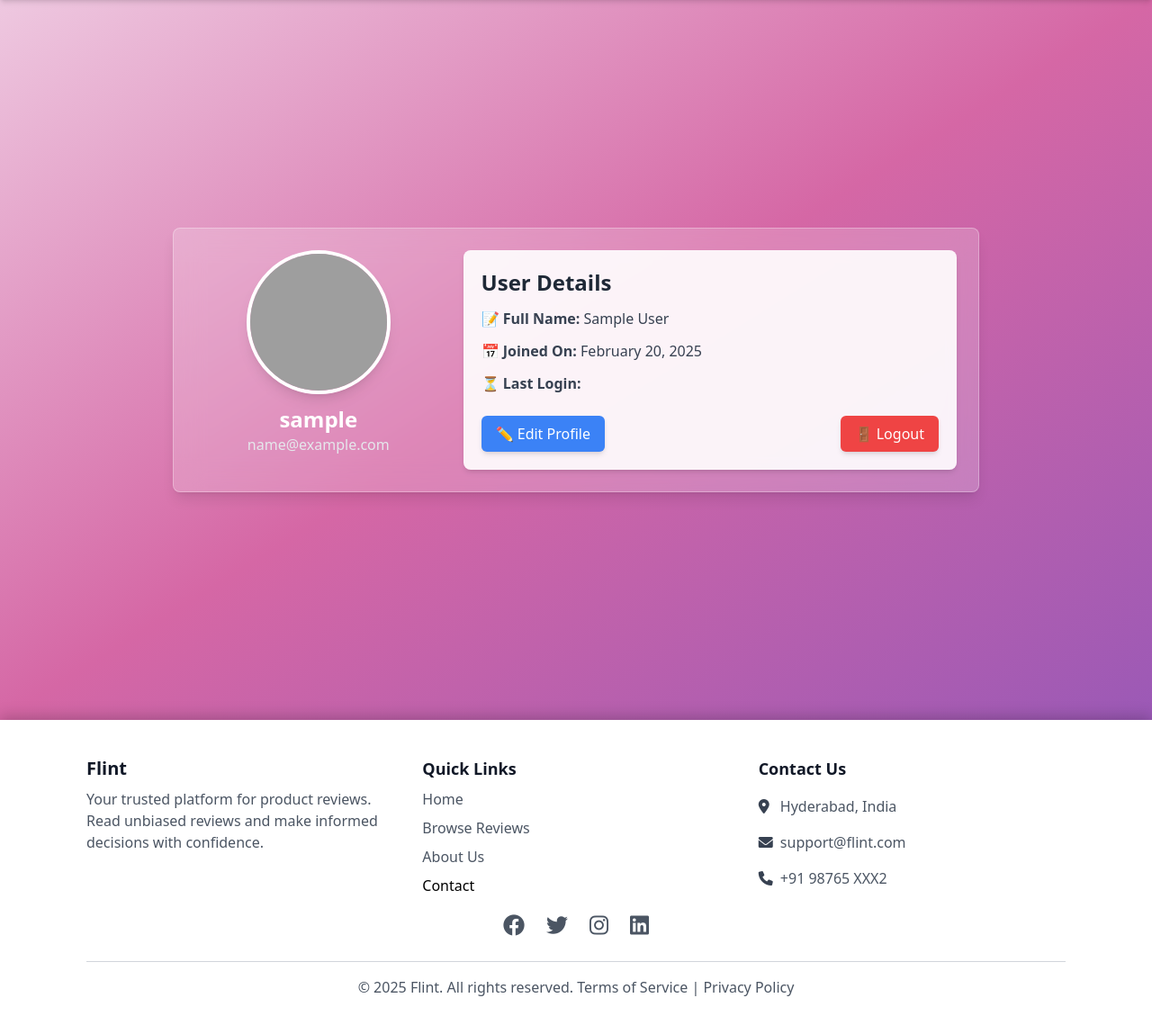
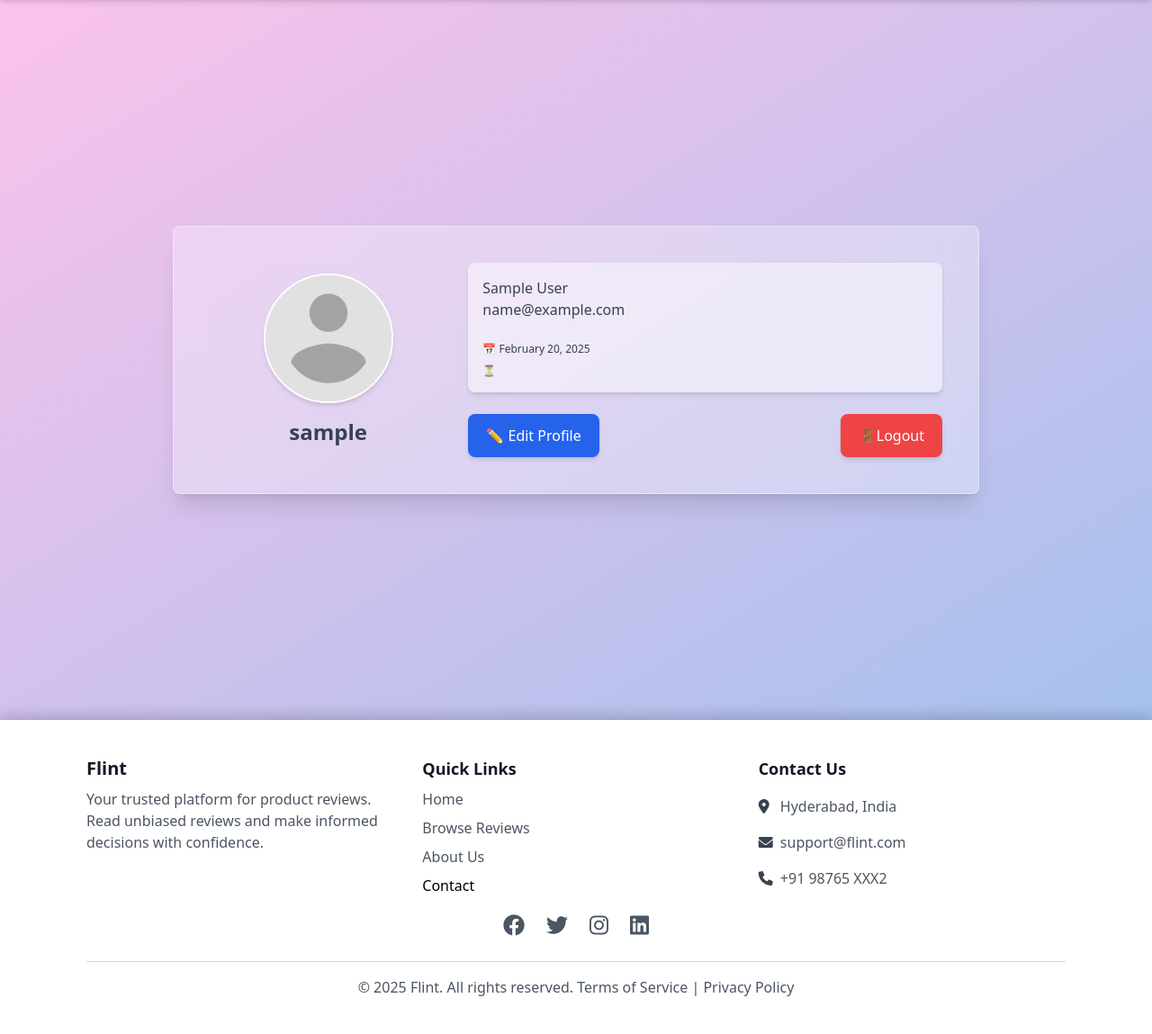
Before and after one commit to RaghuGannaram/flint, a Django app: page /user/profile/ in a window 1280 px wide. Shown: the part 72-1221 px from the top of the page at 90% size. Run offline with Django 5.2, Linux system fonts and the light colour scheme; the visitor is signed in with stand-in values (Sample User, id 1); some libraries are stand-ins or nearby versions; grey boxes are pictures that could not be loaded.

Commit message:
Updated user profile page

```diff
--- a/theme/static/css/dist/styles.css
+++ b/theme/static/css/dist/styles.css
@@ -936,6 +936,18 @@ select {
   height: 100vh;
 }
 
+.h-32 {
+  height: 8rem;
+}
+
+.h-3\/5 {
+  height: 60%;
+}
+
+.h-4\/5 {
+  height: 80%;
+}
+
 .min-h-screen {
   min-height: 100vh;
 }
@@ -972,6 +984,10 @@ select {
   width: 100%;
 }
 
+.w-32 {
+  width: 8rem;
+}
+
 .max-w-2xl {
   max-width: 42rem;
 }
@@ -984,6 +1000,14 @@ select {
   max-width: 28rem;
 }
 
+.max-w-3xl {
+  max-width: 48rem;
+}
+
+.max-w-4xl {
+  max-width: 56rem;
+}
+
 .list-decimal {
   list-style-type: decimal;
 }
@@ -1030,6 +1054,10 @@ select {
 
 .gap-8 {
   gap: 2rem;
+}
+
+.gap-4 {
+  gap: 1rem;
 }
 
 .space-x-1 > :not([hidden]) ~ :not([hidden]) {
@@ -1086,6 +1114,12 @@ select {
   margin-bottom: calc(1.5rem * var(--tw-space-y-reverse));
 }
 
+.space-y-1 > :not([hidden]) ~ :not([hidden]) {
+  --tw-space-y-reverse: 0;
+  margin-top: calc(0.25rem * calc(1 - var(--tw-space-y-reverse)));
+  margin-bottom: calc(0.25rem * var(--tw-space-y-reverse));
+}
+
 .overflow-hidden {
   overflow: hidden;
 }
@@ -1108,6 +1142,14 @@ select {
 
 .border-4 {
   border-width: 4px;
+}
+
+.border-2 {
+  border-width: 2px;
+}
+
+.border-0 {
+  border-width: 0px;
 }
 
 .border-b {
@@ -1132,6 +1174,15 @@ select {
   border-color: rgb(255 255 255 / 0.3);
 }
 
+.border-white\/40 {
+  border-color: rgb(255 255 255 / 0.4);
+}
+
+.border-gray-400 {
+  --tw-border-opacity: 1;
+  border-color: rgb(156 163 175 / var(--tw-border-opacity, 1));
+}
+
 .bg-\[\#d567a5\] {
   --tw-bg-opacity: 1;
   background-color: rgb(213 103 165 / var(--tw-bg-opacity, 1));
@@ -1187,6 +1238,14 @@ select {
 
 .bg-opacity-90 {
   --tw-bg-opacity: 0.9;
+}
+
+.bg-opacity-30 {
+  --tw-bg-opacity: 0.3;
+}
+
+.bg-opacity-50 {
+  --tw-bg-opacity: 0.5;
 }
 
 .bg-gradient-to-br {
@@ -1209,6 +1268,12 @@ select {
   --tw-gradient-stops: var(--tw-gradient-from), var(--tw-gradient-to);
 }
 
+.from-\[\#fbc2eb\] {
+  --tw-gradient-from: #fbc2eb var(--tw-gradient-from-position);
+  --tw-gradient-to: rgb(251 194 235 / 0) var(--tw-gradient-to-position);
+  --tw-gradient-stops: var(--tw-gradient-from), var(--tw-gradient-to);
+}
+
 .via-\[\#d567a5\] {
   --tw-gradient-to: rgb(213 103 165 / 0)  var(--tw-gradient-to-position);
   --tw-gradient-stops: var(--tw-gradient-from), #d567a5 var(--tw-gradient-via-position), var(--tw-gradient-to);
@@ -1222,6 +1287,10 @@ select {
   --tw-gradient-to: #a855f7 var(--tw-gradient-to-position);
 }
 
+.to-\[\#a6c1ee\] {
+  --tw-gradient-to: #a6c1ee var(--tw-gradient-to-position);
+}
+
 .object-cover {
   -o-object-fit: cover;
      object-fit: cover;
@@ -1303,6 +1372,11 @@ select {
   padding-bottom: 1rem;
 }
 
+.px-5 {
+  padding-left: 1.25rem;
+  padding-right: 1.25rem;
+}
+
 .pl-6 {
   padding-left: 1.5rem;
 }
@@ -1377,6 +1451,10 @@ select {
 
 .font-semibold {
   font-weight: 600;
+}
+
+.font-light {
+  font-weight: 300;
 }
 
 .italic {
@@ -1468,6 +1546,18 @@ select {
   box-shadow: var(--tw-ring-offset-shadow, 0 0 #0000), var(--tw-ring-shadow, 0 0 #0000), var(--tw-shadow);
 }
 
+.shadow-xl {
+  --tw-shadow: 0 20px 25px -5px rgb(0 0 0 / 0.1), 0 8px 10px -6px rgb(0 0 0 / 0.1);
+  --tw-shadow-colored: 0 20px 25px -5px var(--tw-shadow-color), 0 8px 10px -6px var(--tw-shadow-color);
+  box-shadow: var(--tw-ring-offset-shadow, 0 0 #0000), var(--tw-ring-shadow, 0 0 #0000), var(--tw-shadow);
+}
+
+.shadow-sm {
+  --tw-shadow: 0 1px 2px 0 rgb(0 0 0 / 0.05);
+  --tw-shadow-colored: 0 1px 2px 0 var(--tw-shadow-color);
+  box-shadow: var(--tw-ring-offset-shadow, 0 0 #0000), var(--tw-ring-shadow, 0 0 #0000), var(--tw-shadow);
+}
+
 .outline-none {
   outline: 2px solid transparent;
   outline-offset: 2px;
@@ -1480,6 +1570,12 @@ select {
 
 .backdrop-blur-lg {
   --tw-backdrop-blur: blur(16px);
+  -webkit-backdrop-filter: var(--tw-backdrop-blur) var(--tw-backdrop-brightness) var(--tw-backdrop-contrast) var(--tw-backdrop-grayscale) var(--tw-backdrop-hue-rotate) var(--tw-backdrop-invert) var(--tw-backdrop-opacity) var(--tw-backdrop-saturate) var(--tw-backdrop-sepia);
+  backdrop-filter: var(--tw-backdrop-blur) var(--tw-backdrop-brightness) var(--tw-backdrop-contrast) var(--tw-backdrop-grayscale) var(--tw-backdrop-hue-rotate) var(--tw-backdrop-invert) var(--tw-backdrop-opacity) var(--tw-backdrop-saturate) var(--tw-backdrop-sepia);
+}
+
+.backdrop-blur-sm {
+  --tw-backdrop-blur: blur(4px);
   -webkit-backdrop-filter: var(--tw-backdrop-blur) var(--tw-backdrop-brightness) var(--tw-backdrop-contrast) var(--tw-backdrop-grayscale) var(--tw-backdrop-hue-rotate) var(--tw-backdrop-invert) var(--tw-backdrop-opacity) var(--tw-backdrop-saturate) var(--tw-backdrop-sepia);
   backdrop-filter: var(--tw-backdrop-blur) var(--tw-backdrop-brightness) var(--tw-backdrop-contrast) var(--tw-backdrop-grayscale) var(--tw-backdrop-hue-rotate) var(--tw-backdrop-invert) var(--tw-backdrop-opacity) var(--tw-backdrop-saturate) var(--tw-backdrop-sepia);
 }
@@ -1627,6 +1723,14 @@ select {
     height: 10rem;
   }
 
+  .md\:h-36 {
+    height: 9rem;
+  }
+
+  .md\:h-3\/5 {
+    height: 60%;
+  }
+
   .md\:w-1\/3 {
     width: 33.333333%;
   }
@@ -1643,6 +1747,10 @@ select {
     width: auto;
   }
 
+  .md\:w-36 {
+    width: 9rem;
+  }
+
   .md\:max-w-4xl {
     max-width: 56rem;
   }
@@ -1665,6 +1773,10 @@ select {
 
   .md\:justify-between {
     justify-content: space-between;
+  }
+
+  .md\:p-10 {
+    padding: 2.5rem;
   }
 
   .md\:px-12 {
--- a/user/models.py
+++ b/user/models.py
@@ -10,7 +10,7 @@ class User(AbstractUser):
     """User class that extends the AbstractUser class."""
 
     bio = models.TextField(blank=True, null=True)
-    avatar = models.ImageField(upload_to="avatars/", default="avatars/default.png")
+    avatar = models.ImageField(upload_to="avatars/", blank=True, null=True)
     is_verified = models.BooleanField(default=False)
 
     # Fix the related_name conflicts
--- a/user/templates/user/profile.html
+++ b/user/templates/user/profile.html
@@ -1,45 +1,53 @@
 {% extends 'layout.html' %}
+
+{% load static %}
 
 {% block title %}
   User Profile
 {% endblock %}
 
 {% block content %}
-  <section class="min-h-screen flex items-center justify-center bg-gradient-to-br from-[#eec8e0] via-[#d567a5] to-[#9b59b6] p-6">
-    <div class="relative bg-white bg-opacity-20 backdrop-blur-lg shadow-lg rounded-lg p-6 w-full max-w-lg md:max-w-4xl flex flex-col md:flex-row items-center md:items-start gap-6 border border-white/30">
-      <!-- Left: Profile Image (Centered for Mobile, Left for Desktop) -->
+  <section class="min-h-screen flex items-center justify-center bg-gradient-to-br from-[#fbc2eb] to-[#a6c1ee] p-6">
+    <div class="relative w-full max-w-4xl bg-white bg-opacity-30 backdrop-blur-lg shadow-xl rounded-lg p-6 md:p-10 flex flex-col md:flex-row items-center gap-6 border border-white/40">
+      <!-- Left: Profile Image & Basic Info -->
       <div class="flex flex-col items-center w-full md:w-1/3">
         <div class="relative">
-          <img class="w-28 h-28 md:w-40 md:h-40 rounded-full border-4 border-white shadow-lg" src="{{ user.avatar.url }}" alt="User Avatar" />
+          {% if user.avatar %}
+            <img class="w-28 h-28 md:w-36 md:h-36 rounded-full border-2 border-white shadow-md" src="{{ user.avatar.url }}" alt="User Avatar" />
+          {% else %}
+            <img class="w-28 h-28 md:w-36 md:h-36 rounded-full border-2 border-white shadow-md" src="{% static 'images/placeholder-avatar.png' %}" alt="User Avatar" />
+          {% endif %}
           {% if user.is_verified %}
             <span class="absolute bottom-2 right-2 bg-green-500 text-white text-xs font-semibold px-2 py-1 rounded-full shadow-md">✅ Verified</span>
           {% endif %}
         </div>
-        <h2 class="mt-3 text-xl md:text-2xl font-bold text-white text-center">{{ user.username }}</h2>
-        <p class="text-gray-200 text-sm md:text-base">{{ user.email }}</p>
+        <h2 class="mt-4 text-2xl font-bold text-gray-700 text-center">{{ user.username }}</h2>
       </div>
 
       <!-- Right: User Details -->
-      <div class="w-full md:w-2/3 bg-white bg-opacity-90 p-5 rounded-lg shadow-md text-center md:text-left">
-        <h2 class="text-2xl font-semibold text-gray-800 mb-3">User Details</h2>
-        <div class="space-y-3 text-gray-700">
-          <p>
-            <strong>📝 Full Name:</strong> {{ user.get_full_name }}
-          </p>
-          <p>
-            <strong>📅 Joined On:</strong> {{ user.date_joined|date:'F j, Y' }}
-          </p>
-          <p>
-            <strong>⏳ Last Login:</strong> {{ user.last_login|date:'F j, Y, g:i A' }}
-          </p>
+      <div class="w-full md:w-2/3">
+        <div class="space-y-6 text-gray-700 bg-white bg-opacity-50 rounded-lg shadow-md p-4">
+          <div>
+            <p class="text-md font-medium">{{ user.get_full_name }}</p>
+            <p class="text-sm md:text-base">{{ user.email }}</p>
+          </div>
+
+          <!-- Bio Section -->
+          {% if user.bio %}
+            <p class="text-gray-700">{{ user.bio }}</p>
+          {% endif %}
+          <div class="space-y-2 text-gray-700">
+            <p class="text-xs font-light">📅 {{ user.date_joined|date:'F j, Y' }}</p>
+            <p class="text-xs font-light">⏳ {{ user.last_login|date:'F j, Y, g:i A' }}</p>
+          </div>
         </div>
 
         <!-- Call-To-Action Buttons -->
         <div class="mt-6 flex flex-col md:flex-row md:justify-between gap-3">
-          <a href="{% url 'user:profile' %}" class="bg-blue-500 text-white px-4 py-2 rounded-md shadow-md hover:bg-blue-600 transition text-center">✏️ Edit Profile</a>
+          <a href="{% url 'user:profile' %}" class="w-full md:w-auto bg-blue-600 text-white px-5 py-3 rounded-lg shadow-md hover:bg-blue-700 transition flex items-center justify-center">✏️ Edit Profile</a>
           <form action="{% url 'user:logout' %}" method="post" class="w-full md:w-auto">
             {% csrf_token %}
-            <button class="w-full md:w-auto bg-red-500 text-white px-4 py-2 rounded-md shadow-md hover:bg-red-600 transition">🚪 Logout</button>
+            <button class="w-full md:w-auto bg-red-500 text-white px-5 py-3 rounded-lg shadow-md hover:bg-red-600 transition flex items-center justify-center">🚪Logout</button>
           </form>
         </div>
       </div>
```
Also changed, not shown: static/images/placeholder-avatar.png (added), user/migrations/0002_alter_user_avatar.py (added).
